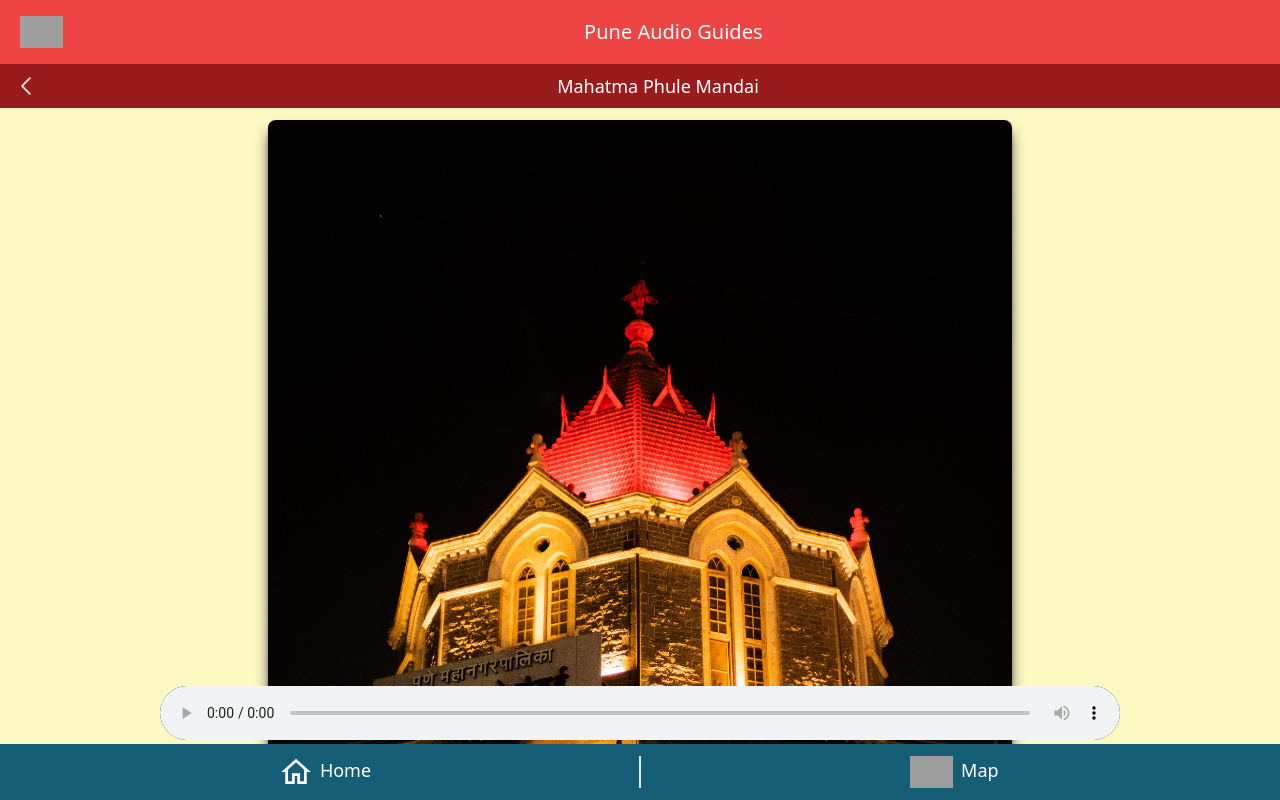
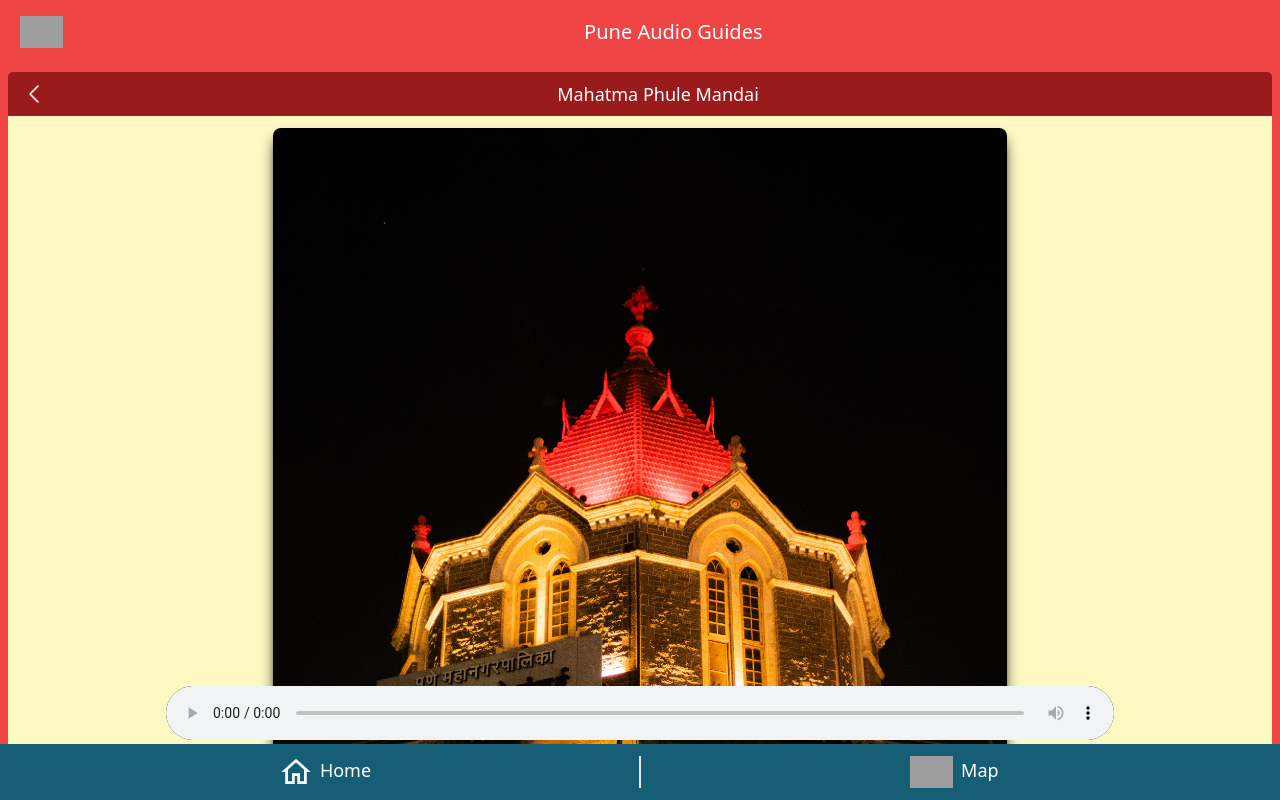
Before and after one commit to sai7350/ASI_Proto_Project, a Nuxt app: page /mahatmaPhuleMandai in a window 1280 px wide. Built offline with nearby package versions, Linux system fonts and the light colour scheme; grey boxes are pictures that could not be loaded.

Commit message:
Update mahatmaPhuleMandai.vue

```diff
--- a/pages/mahatmaPhuleMandai.vue
+++ b/pages/mahatmaPhuleMandai.vue
@@ -1,8 +1,9 @@
 <template>
-    <div class="bg-yellow-100">
+    <div class="bg-red-500 p-2">
+        <div class="bg-yellow-100 rounded">
             <!--navigate and and info-->
 
-        <div class="bg-red-800 flex p-2  justify-between">
+            <div class="bg-red-800 flex p-2 rounded-t justify-between">
                 <div class="hover:scale-110 hover:bg-red-600 py-1 px-2 rounded duration-300">
                     <a href="/Map">
                         <img class="h-5" src="../assets/icons8-back-50.png" alt="">
@@ -40,13 +41,17 @@
                 <div
                     class="p-8 md:border-l c-border border-black text-xl m-auto md:text-left text-center font-quick text-black">
                     In the early years of the British rule an open air vegetable market used to be held outside the Shaniwar
-                Wada. This shifted to an indoor place built by the Poona Municipality. The construction of the Gothic style
+                    Wada. This shifted to an indoor place built by the Poona Municipality. The construction of the Gothic
+                    style
                     building started in 1882 and took 4 years for completion. It was designed and built by Walter Ducat and
-                Vasudeo Kanitkar with significant input from engineer Narso Ramchandra Godbole.[1] The Market at opening was
-                named after the then Governor of Bombay, Lord Reay, and served as a retail and wholesale market in addition
+                    Vasudeo Kanitkar with significant input from engineer Narso Ramchandra Godbole.[1] The Market at opening
+                    was
+                    named after the then Governor of Bombay, Lord Reay, and served as a retail and wholesale market in
+                    addition
                     to being the Municipal office. There was also an older market district called Tulshi Baug close to the
                     vegetable market that sold a variety of household items.[2] [3] The wholesale market was moved to the
-                outskirts of the city in the late 1970s to the newly built Shri Chhatrapati Shivaji Market Yard at Gultekdi.
+                    outskirts of the city in the late 1970s to the newly built Shri Chhatrapati Shivaji Market Yard at
+                    Gultekdi.
                     The Municipal offices moved to a purpose built new building in the Shivajinagar area of the city many
                     decades ag
                 </div>
@@ -56,6 +61,7 @@
                     <audio controls class="mx-auto w-full">
                         <source src="../assets/MahatmaPhuleImages/Audio.mp3">
                     </audio>
+                </div>
             </div>
         </div>
     </div>
@@ -69,5 +75,4 @@
     .c-border {
         border-top-width: 1px;
     }
-}
-</style>
+}</style>
```
Lines whose indentation alone changed are shown as unchanged.
